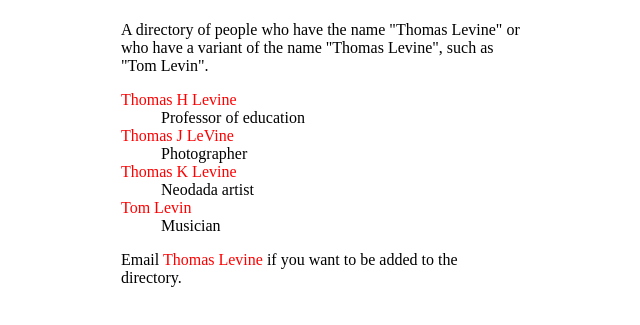
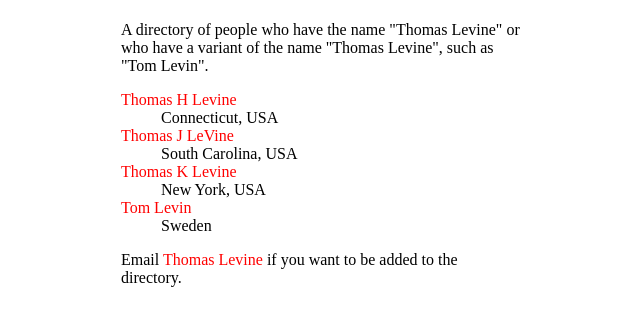
Before and after one commit to tlevine/thomaslevine.org, a plain HTML site: page src/index.html in a window 1280 px wide. Shown: the part 59-384 px from the top of the page, without its empty margins (319-959 px from the left). Drawn offline with Linux system fonts and the light colour scheme.

Commit message:
switch descriptions to locations

```diff
--- a/src/index.html
+++ b/src/index.html
@@ -24,13 +24,13 @@
       </p>
       <dl>
         <dt><a href="http://education.uconn.edu/thomas-levine/">Thomas H Levine</a></dt>
-        <dd>Professor of education</dd>
+        <dd>Connecticut, USA</dd>
         <dt><a href="http://thomasjlevine.com/">Thomas J LeVine</a></dt>
-        <dd>Photographer</dd>
+        <dd>South Carolina, USA</dd>
         <dt><a href="https://thomaslevine.com/">Thomas K Levine</a></dt>
-        <dd>Neodada artist</dd>
+        <dd>New York, USA</dd>
         <dt><a href="http://www.tomlevin.com/">Tom Levin</a></dt>
-        <dd>Musician</dd>
+        <dd>Sweden</dd>
       </dl>
       <p>
         Email <a href="mailto:_@thomaslevine.com">Thomas Levine</a> if you
```
